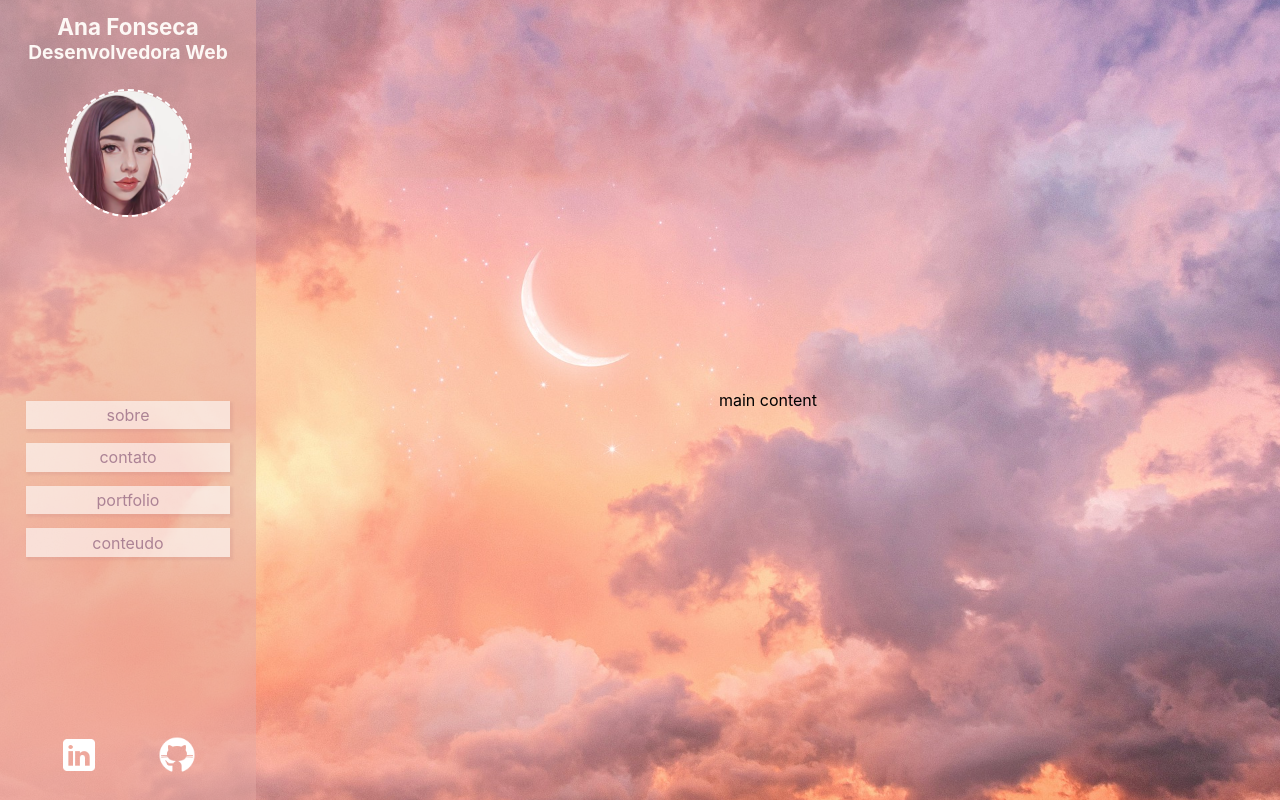
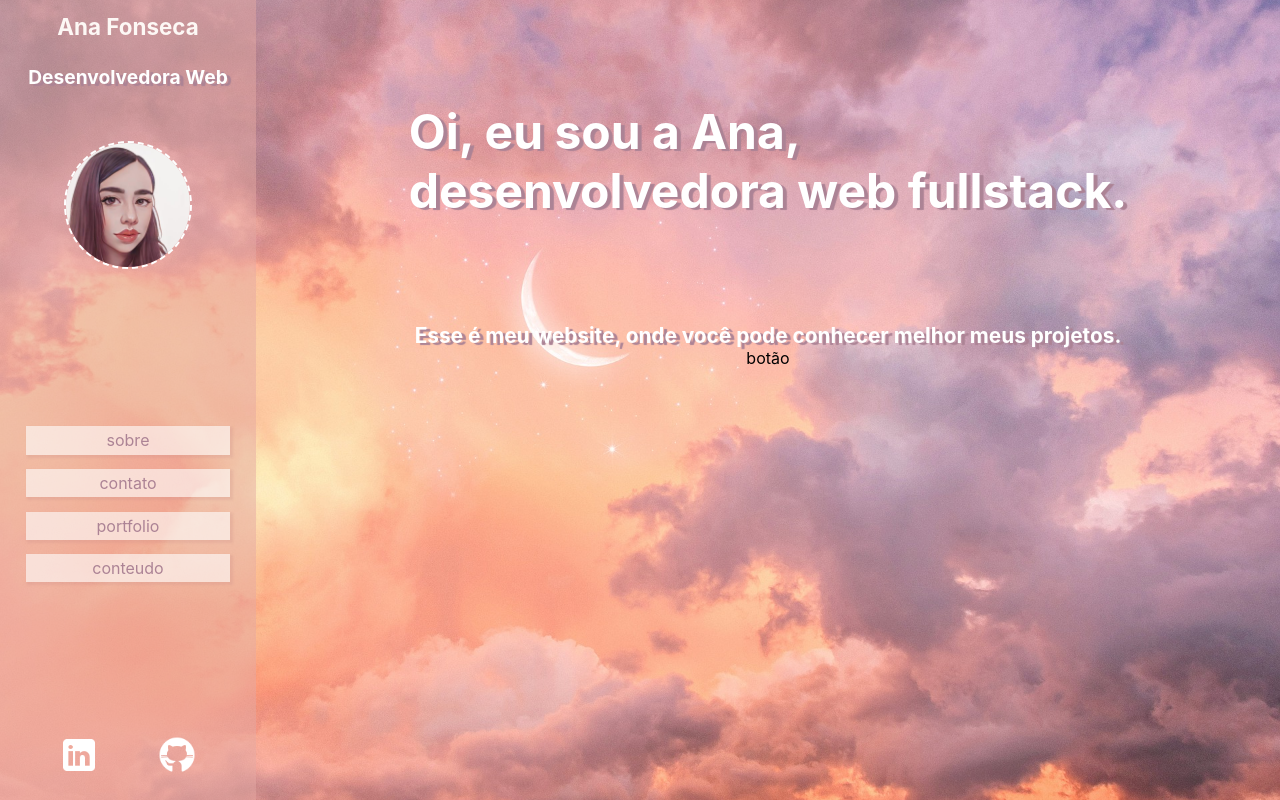
Before and after one commit to anafonck/portfolio-frontend, a React (Create React App) app: page / in a window 1280 px wide. Built offline with nearby package versions, Linux system fonts and the light colour scheme.

Commit message:
feature: page main content
Desenvolvendo conteúdo da página main

```diff
--- a/src/pages/main/index.js
+++ b/src/pages/main/index.js
@@ -1,8 +1,12 @@
+import './styles.css';
+
 const Main = () => {
     return (
-        <div>
-            main content
-        </div>
+        <div className="main-content">
+            <h1>Oi, eu sou a Ana, <br></br>desenvolvedora web fullstack.</h1>
+            <h2>Esse é meu website, onde você pode conhecer melhor meus projetos.</h2>
+            <div>botão</div>
+        </div >
     )
 }
 
--- /dev/null
+++ b/src/pages/main/styles.css
@@ -0,0 +1,22 @@
+.main-content {
+    display: flex;
+    flex-direction: column;
+    align-items: center;
+    justify-content: flex-start;
+    flex-wrap: wrap;
+    width: 100%;
+    height: 100%;
+}
+
+.main-content h1,
+h2 {
+    color: #ffffff;
+    font-size: 3rem;
+    text-shadow: 4px 2px 1px #ac8395;
+    margin: 10% 0;
+}
+
+.main-content h2 {
+    font-size: 1.3rem;
+    margin: 0%;
+}
```
